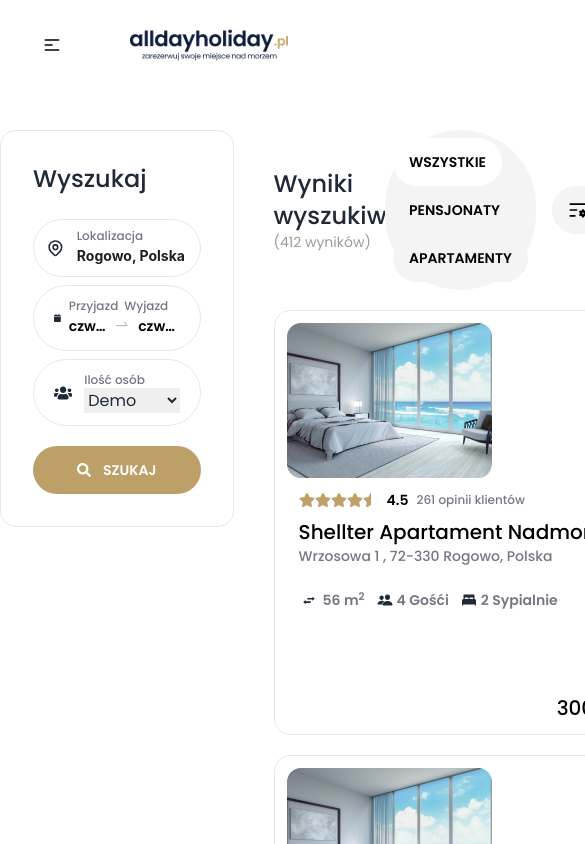
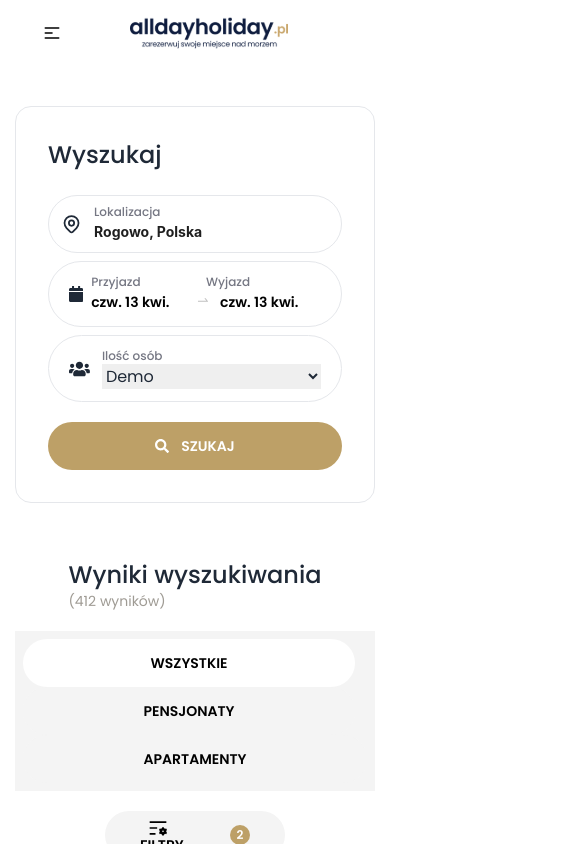
Before and after one commit to MarufAlAslam/react-next-all-day-holiday, a Next.js app: page /listings in a window 390 px wide. Shown: the top 844 px of the page, 585 px wide, since content can reach past the window. Built offline with nearby package versions, Linux system fonts and the light colour scheme.

Commit message:
responsiveness done

```diff
--- a/assets/styles/style.css
+++ b/assets/styles/style.css
@@ -148,25 +148,25 @@ button.prev {
 .relative label {
   position: absolute;
   z-index: 100;
-    background: linear-gradient(white, #E8F0FE);
+  background: linear-gradient(white, #e8f0fe);
   top: -8px;
 }
 
 .relative input,
 .relative textarea {
-    background-color: #E8F0FE;
+  background-color: #e8f0fe;
   border: unset;
   width: 100%;
   resize: 0;
 }
 
-.btn-gray{
-  background-color: #F4F4F4;
+.btn-gray {
+  background-color: #f4f4f4;
   color: black;
   border: unset;
   font-size: 14px;
 }
-.badge{
+.badge {
   width: 20px;
   height: 20px;
   font-size: 12px;
@@ -175,23 +175,63 @@ button.prev {
   align-items: center;
   border: unset;
 }
-.golden-badge{
-  background-color: #BDA067;
+.golden-badge {
+  background-color: #bda067;
   color: white;
 }
-.bg-gray{
-  background-color: #F4F4F4;
+.bg-gray {
+  background-color: #f4f4f4;
 }
-.tab-btn{
-  background-color: #F4F4F4;
+.tab-btn {
+  background-color: #f4f4f4;
   border: unset;
   color: black;
   font-size: 14px;
 }
-.tab-btn.active{
+.tab-btn.active {
   background-color: white;
 }
 
+iframe {
+  width: 100%;
+  height: 500px;
+  border: unset;
+  filter: grayscale(100%);
+}
+
+@media screen and (max-width: 992px) {
+  .custom-container {
+    padding: 0 15px;
+  }
+  .custom-container.pb-8 {
+    margin-bottom: 20px;
+  }
+  .custom-container.py-8 {
+    margin: 20px 0;
+  }
+  .text-5xl {
+    font-size: 25px;
+  }
+  span {
+    font-size: 14px;
+  }
+  form
+    .flex.w-full.p-1.rounded-full.bg-white.flex-row.justify-center.items-center {
+    padding: 10px;
+  }
+  .form .flex input {
+    border-radius: 30px !important;
+  }
+  .bg-black.py-14.mx-auto h2 {
+    margin-bottom: 30px;
+  }
+  .actions-holder {
+    position: absolute;
+    left: 20px;
+    top: 15px;
+    z-index: 10;
+  }
+}
 
 @media screen and (max-width: 768px) {
   .navbar-start {
@@ -207,4 +247,66 @@ button.prev {
     position: relative;
     left: -100%;
   }
+
+  form.relative.font-sans.text-sm.rounded.w-full.mx-auto.my-8.px-8.pt-8.pb-8 {
+    padding: 0;
   }
+  .p-8.card-bdy {
+    position: unset;
+    padding: 0;
+  }
+  .search-box {
+    flex-direction: column;
+  }
+.carousel-holder {
+  display: none;
+}
+.single-items img {
+  width: 100%;
+}
+.single-items div {
+  margin-bottom: 20px;
+}
+.card.newsletter-card.relative {
+  height: 500px;
+}
+.search-box {
+  background: white;
+  width: 100%;
+  border-radius: 30px;
+  margin: auto;
+  border: 1px solid gray;
+  margin-top: 30px;
+}
+.text-3xl {
+  font-size: 20px;
+}
+
+.filter .flex {
+  flex-direction: column;
+}
+.tab-btns.p-2.bg-gray.rounded-full {
+  display: flex;
+  flex-direction: column;
+  width: 100% !important;
+  border-radius: 0;
+  margin: 20px 0;
+}
+.filter .right{
+  width: 100%;
+}
+.fltr {
+  width: 50%;
+  display: flex;
+  justify-content: center;
+  align-items: center;
+  margin: auto;
+}
+.image-holder img {
+  width: 100%;
+  margin-top: 45px;
+}
+.hldr {
+  margin-top: 20px;
+}
+}
--- a/components/ListingItemCard/ListingItemCard.js
+++ b/components/ListingItemCard/ListingItemCard.js
@@ -15,9 +15,9 @@ const ListingItemCard = (room) => {
       <div className="card-body p-3">
         <div className="lg:flex justify-between items-center">
           <div className="image-holder lg:w-3/12 w-full">
-            <Image src={room.room.img} alt={room.name} />
+            <Image className="lg:m-0 mx-auto" src={room.room.img} alt={room.name} />
           </div>
-          <div className="details-holder lg:w-6/12 p-3">
+          <div className="details-holder lg:block flex justify-center items-center flex-col lg:w-6/12 lg:px-3 py-3 ">
             <div className="flex justify-start items-center">
               <div className="flex justify-start items-center">
                 <FaStar className="text-golden" />
@@ -43,7 +43,7 @@ const ListingItemCard = (room) => {
             </p>
 
             <div className="flex mt-6 justify-start items-center">
-              <div className="flex justify-start items-center">
+              <div className="flex lg:justify-start justify-center items-center">
                 <CgSwap className="text-xl mr-1" />
                 <span className="text-[#757783] font-[600] text-sm">
                   {room.room.size} m<sup>2</sup>
@@ -64,11 +64,11 @@ const ListingItemCard = (room) => {
             </div>
           </div>
 
-          <div className="actions-holder lg:w-3/12 w-full pr-4 flex flex-col justify-between items-end">
+          <div className="actions-holder lg:w-3/12 w-full pr-4 flex lg:flex-col justify-between lg:items-end">
             <button className="heart-btn">
-              <AiOutlineHeart />
+              <AiOutlineHeart className="lg:mr-0 mr-10" />
             </button>
-            <p className="mt-14 text-sm">
+            <p className="lg:mt-14 text-sm">
               <span className="text-xl font-[500] text-black">
                 {room.room.price} zł
               </span> / noc
--- a/components/faq/Faq.js
+++ b/components/faq/Faq.js
@@ -47,7 +47,7 @@ const Faq = () => {
     <section className="">
       <div className="px-4 mx-auto sm:px-6 lg:px-8 max-w-7xl">
         <div className="max-w-2xl mx-auto text-center">
-          <h2 className="text-4xl" data-aos="fade-down">
+          <h2 className="md:text-4xl text-xl" data-aos="fade-down">
             Najczęstsze pytania
           </h2>
         </div>
--- a/components/faq/FaqItem.js
+++ b/components/faq/FaqItem.js
@@ -4,7 +4,7 @@ const FaqItem = ({faq}) => {
     return (
         <details class="group p-4 border-b [&_summary::-webkit-details-marker]:hidden">
         <summary class="flex cursor-pointer items-center justify-between gap-1.5">
-          <h2 class="text-lg font-medium text-gray-900">
+          <h2 class="md:text-lg font-medium text-gray-900">
             {faq.question}
           </h2>
 
--- a/components/newsLeter/NewsLetter.js
+++ b/components/newsLeter/NewsLetter.js
@@ -6,7 +6,7 @@ import Image from 'next/image'
 const NewsLetter = () => {
     return (
         <div className='custom-container py-8'>
-           <div className='card relative'>
+           <div className='card newsletter-card relative'>
              <Image src={newsletter} alt='newsletter' className='w-full h-full object-cover rounded-lg'/>
              <div className='card-body absolute top-0 left-0 w-full h-full flex flex-col justify-center items-center'>
                 <h2 className='text-5xl font-[500] text-white text-center'>
--- a/components/shared/footer/Footer.js
+++ b/components/shared/footer/Footer.js
@@ -15,7 +15,7 @@ const Footer = () => {
       <div className="custom-container">
         <div className="lg:flex justify-between items-center pb-14">
           <div className="lg:w-1/2 w-full">
-            <h2 className="text-4xl text-white font-[500]">
+            <h2 className="md:text-4xl text-xl text-white font-[500]">
               Nie wahaj się skontaktować z nami! Nasz zespół jest tutaj, aby Ci
               pomóc.
             </h2>
--- a/pages/listings/index.js
+++ b/pages/listings/index.js
@@ -75,8 +75,8 @@ const Listings = () => {
   return (
     <div className="py-10">
       <div className="custom-container">
-        <div className="flex justify-between items-start gap-10">
-          <div className="lg:w-3/12">
+        <div className="lg:flex justify-between items-start gap-10">
+          <div className="lg:w-3/12 lg:mb-0 mb-14">
             <div className="card border">
               <div className="card-body">
                 <h2 className="text-2xl font-[500] mb-4">Wyszukaj</h2>
@@ -133,7 +133,7 @@ const Listings = () => {
               </div>
             </div>
           </div>
-          <div className="lg:w-9/12">
+          <div className="lg:w-9/12 lg:mb-0 mb-14">
             <div className="filter">
               <div className="flex justify-between items-center">
                 <div className="left">
@@ -153,7 +153,7 @@ const Listings = () => {
                       Apartamenty
                     </button>
                   </div>
-                  <button className="btn btn-gray rounded-full flex ml-4 justify-center items-center">
+                  <button className="btn fltr btn-gray rounded-full flex ml-4 justify-center items-center">
                    <RiListSettingsFill className="text-xl mr-2"/> Filtry <span className="ml-2 badge golden-badge">2</span>
                   </button>
                 </div>
--- a/pages/room-details/index.js
+++ b/pages/room-details/index.js
@@ -4,6 +4,7 @@ import React from "react";
 import { FaAngleRight } from "react-icons/fa";
 import DetailsHero from "../../components/DetailsHero/DetailsHero";
 import Details from "../../components/RoomDetails/RoomDetails";
+import CarouselSlider from "../../components/slider/Slider";
 
 
 const RoomDetails = () => {
@@ -43,6 +44,8 @@ const RoomDetails = () => {
       <DetailsHero/>
 
       <Details/>
+
+      <CarouselSlider/>
     </div>
   );
 };
```
Also changed, not shown: components/DetailsHero/DetailsHero.js (+8 -3 lines), components/RoomDetails/RoomDetails.js (+31 -13 lines), components/contactForm/ContactForm.js (+5 -5 lines), components/slider/Slider.js (+22 -12 lines). Lines whose indentation alone changed are shown as unchanged.
